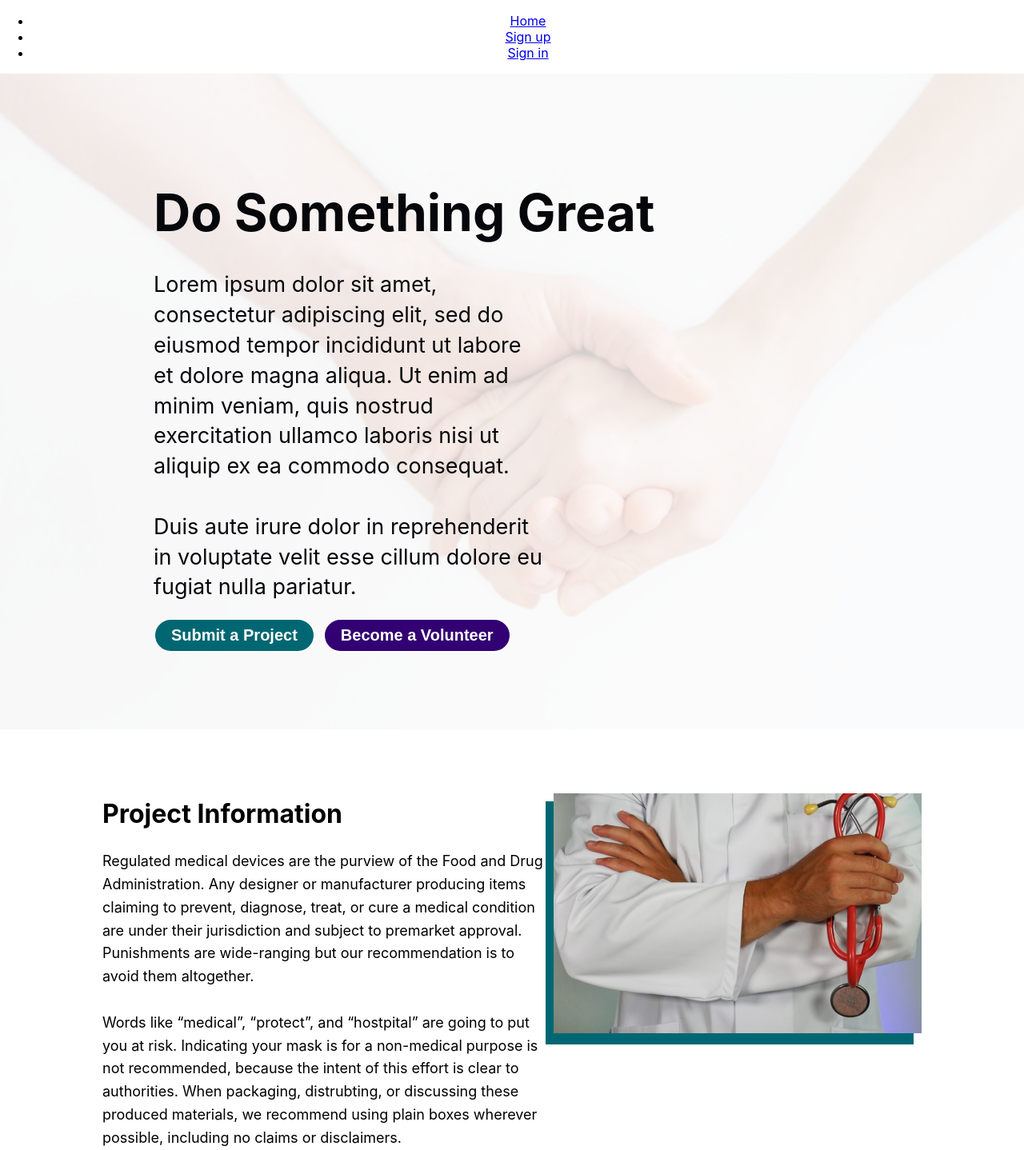
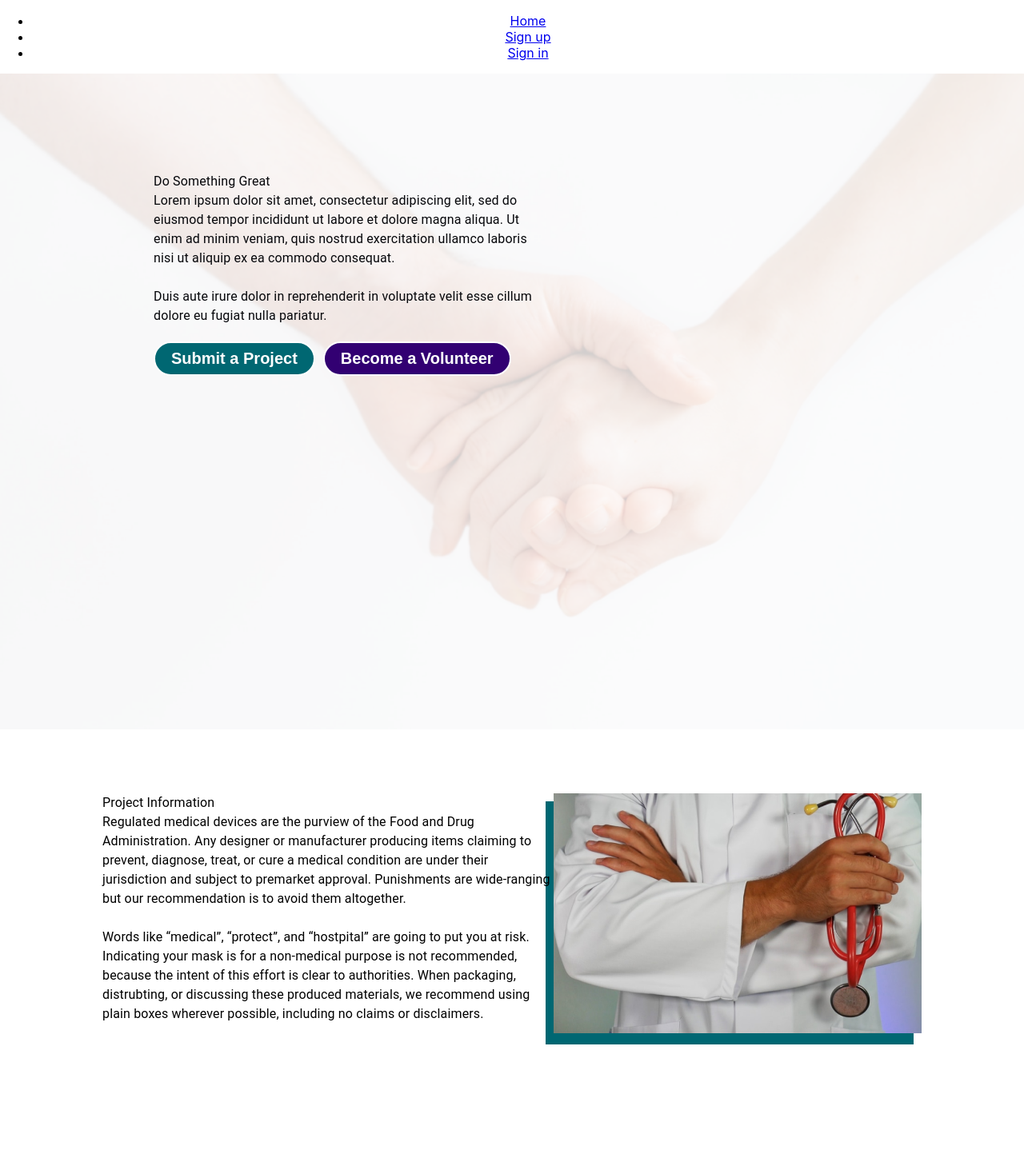
Before and after one commit to crowdsourcemedical/volunteer-database, a React (Create React App) app in the folder frontend/: page /about in a window 1280 px wide. Shown: the whole page at 80% size. After the commit the page ends 1306 px from the top, so only its background shows below. Built offline with nearby package versions, Linux system fonts and the light colour scheme.

Commit message:
converting several elements to MUI

```diff
--- a/frontend/src/pages/about.js
+++ b/frontend/src/pages/about.js
@@ -1,4 +1,12 @@
 import React, { Component } from "react";
+import {
+  Menu,
+  MenuItem,
+  Box,
+  Typography,
+  Grid,
+  Paper
+} from "@material-ui/core";
 
 import HeroImg from "../images/hero.png";
 import AboutImg from "../images/about.png";
@@ -11,9 +19,9 @@ export default class AboutPage extends Component {
           <div className="heroAbout"></div>
           <div className="heroCover"></div>
           <div className="heroContent">
-            <div className="heroHeader">Do Something Great</div>
+            <Typography className="heroHeader">Do Something Great</Typography>
             <div className="heroText">
-              <div>
+              <Typography>
                 Lorem ipsum dolor sit amet, consectetur adipiscing elit, sed do
                 eiusmod tempor incididunt ut labore et dolore magna aliqua. Ut
                 enim ad minim veniam, quis nostrud exercitation ullamco laboris
@@ -21,7 +29,7 @@ export default class AboutPage extends Component {
                 <br />
                 Duis aute irure dolor in reprehenderit in voluptate velit esse
                 cillum dolore eu fugiat nulla pariatur.
-              </div>
+              </Typography>
             </div>
             <div className="heroButtons">
               <button className="greenAboutButton">Submit a Project</button>
@@ -32,9 +40,9 @@ export default class AboutPage extends Component {
 
         <div className="aboutInformationWrapper">
           <div className="aboutTextWrapper">
-            <div className="aboutHeader">Project Information</div>
+            <Typography className="aboutHeader">Project Information</Typography>
             <div className="aboutText">
-              <div>
+              <Typography>
                 Regulated medical devices are the purview of the Food and Drug
                 Administration. Any designer or manufacturer producing items
                 claiming to prevent, diagnose, treat, or cure a medical
@@ -49,7 +57,7 @@ export default class AboutPage extends Component {
                 clear to authorities. When packaging, distrubting, or discussing
                 these produced materials, we recommend using plain boxes
                 wherever possible, including no claims or disclaimers.
-              </div>
+              </Typography>
             </div>
           </div>
           <div className="aboutImage">
```
